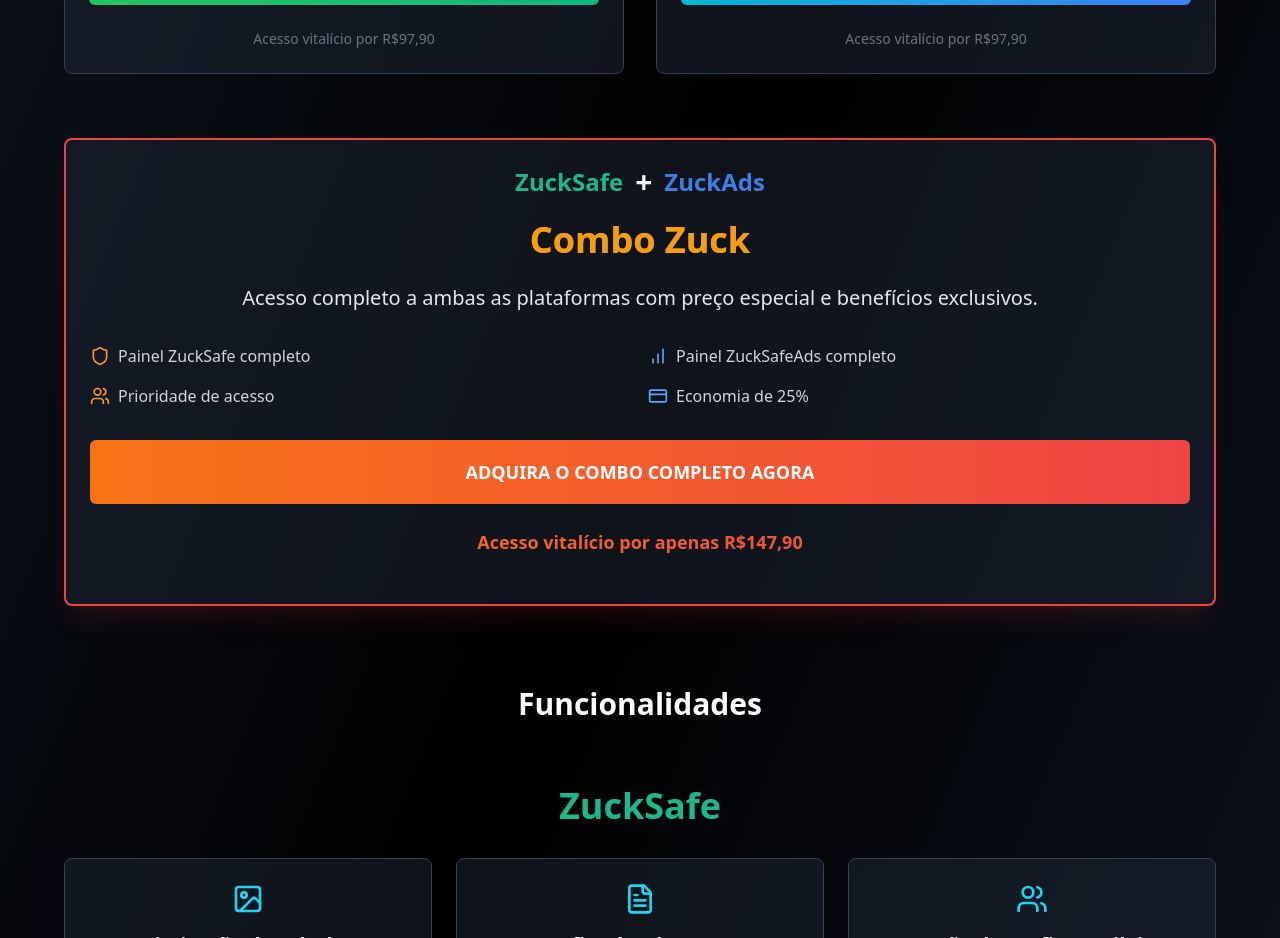
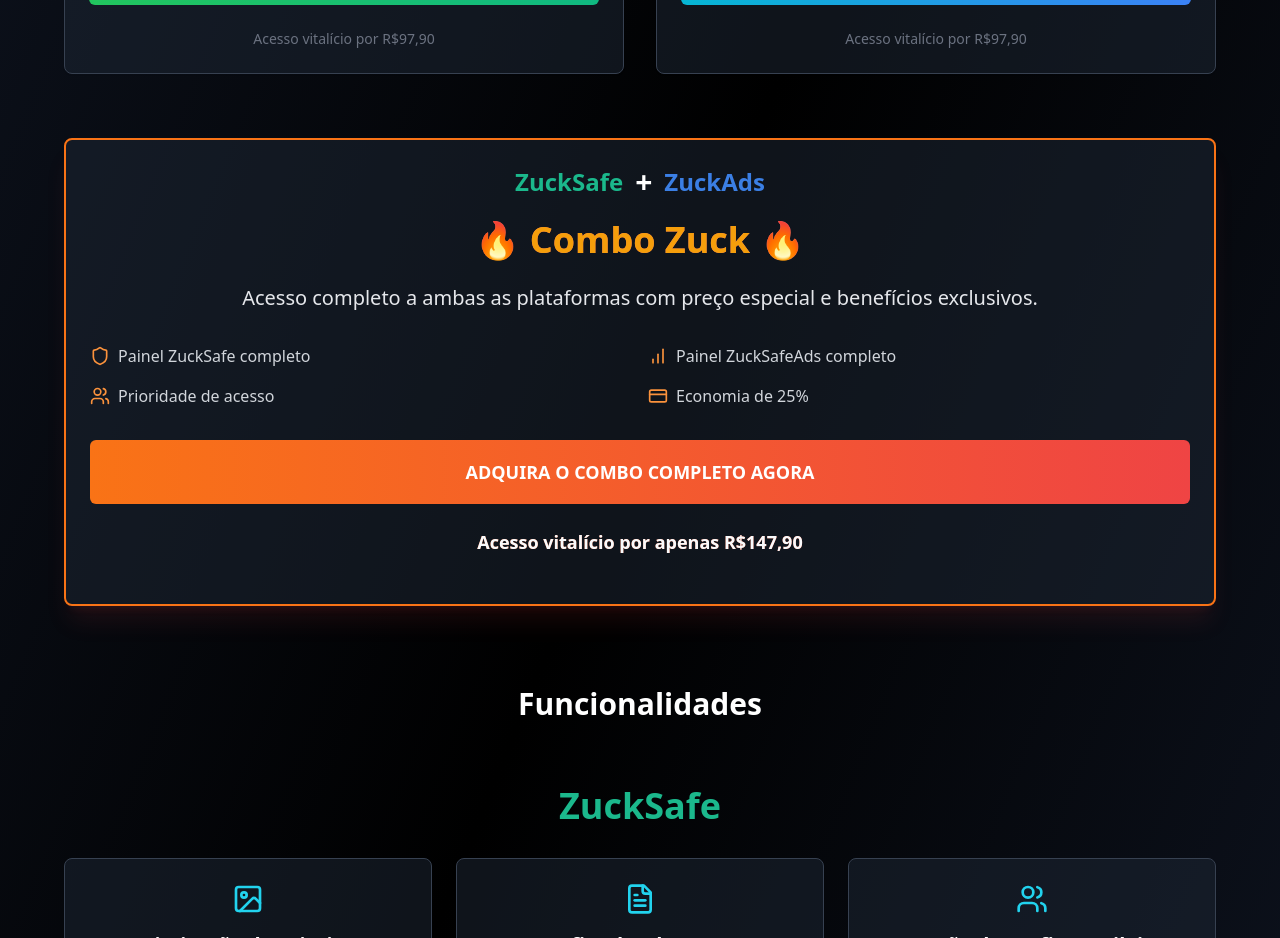
Before and after one commit to RaphaelCerri/zucksafe-identity-forge-34, a React (Vite) app: page / in a window 1280 px wide. Shown: the part 1160-2098 px from the top of the page. Built offline with nearby package versions, Linux system fonts and the light colour scheme.

Commit message:
Visual edit in Lovable
Edited UI in Lovable

```diff
--- a/src/pages/Landing.tsx
+++ b/src/pages/Landing.tsx
@@ -141,7 +141,7 @@ const Landing = () => {
 
           {/* Combo Zuck Card - Full Width */}
           <div className="max-w-6xl mx-auto mb-16">
-            <Card className="bg-gray-800/50 border-2 border-red-500 hover:border-orange-400 transition-all duration-300 p-6 animate-fade-in shadow-xl shadow-red-500/10 py-[48px]">
+            <Card className="bg-gray-800/50 border-2 border-orange-500 hover:border-orange-400 transition-all duration-300 p-6 animate-fade-in shadow-xl shadow-red-500/10 py-[48px]">
               <CardContent className="p-0 space-y-6">
                 <div className="flex justify-center -mb-1 -mt-6 my-0">
                   <div className="flex items-center space-x-3">
@@ -154,7 +154,7 @@ const Landing = () => {
                   }} className="font-bold text-2xl text-slate-50">ZuckAds</h1>
                   </div>
                 </div>
-                <h2 className="font-bold bg-gradient-to-r from-red-400 via-red-400 to-purple-400 bg-clip-text text-4xl text-amber-500">Combo Zuck</h2>
+                <h2 className="font-bold bg-gradient-to-r from-red-400 via-red-400 to-purple-400 bg-clip-text text-4xl text-amber-500">🔥 Combo Zuck 🔥</h2>
                 <p className="text-gray-200 text-xl">Acesso completo a ambas as plataformas com preço especial e benefícios exclusivos.</p>
                 <div className="grid grid-cols-1 md:grid-cols-2 gap-4 py-2">
                   <div className="flex items-center space-x-2">
@@ -162,7 +162,7 @@ const Landing = () => {
                     <span className="text-gray-300">Painel ZuckSafe completo</span>
                   </div>
                   <div className="flex items-center space-x-2">
-                    <BarChart className="w-5 h-5 text-blue-400" />
+                    <BarChart className="w-5 h-5 text-orange-400" />
                     <span className="text-gray-300">Painel ZuckSafeAds completo</span>
                   </div>
                   <div className="flex items-center space-x-2">
@@ -170,14 +170,14 @@ const Landing = () => {
                     <span className="text-gray-300">Prioridade de acesso</span>
                   </div>
                   <div className="flex items-center space-x-2">
-                    <CreditCard className="w-5 h-5 text-blue-400" />
+                    <CreditCard className="w-5 h-5 text-orange-400" />
                     <span className="text-gray-300">Economia de 25%</span>
                   </div>
                 </div>
                 <Button size="lg" onClick={() => window.open('https://pay.perfectpay.com.br', '_blank')} className="w-full bg-gradient-to-r from-orange-500 to-red-500 hover:from-orange-600 hover:to-red-600 text-white font-bold py-8 text-lg">
                   ADQUIRA O COMBO COMPLETO AGORA
                 </Button>
-                <p className="text-lg font-semibold text-transparent bg-gradient-to-r from-orange-500 to-red-500 bg-clip-text">
+                <p className="text-lg font-semibold bg-gradient-to-r from-orange-500 to-red-500 bg-clip-text text-slate-50">
                   Acesso vitalício por apenas R$147,90
                 </p>
               </CardContent>
```
